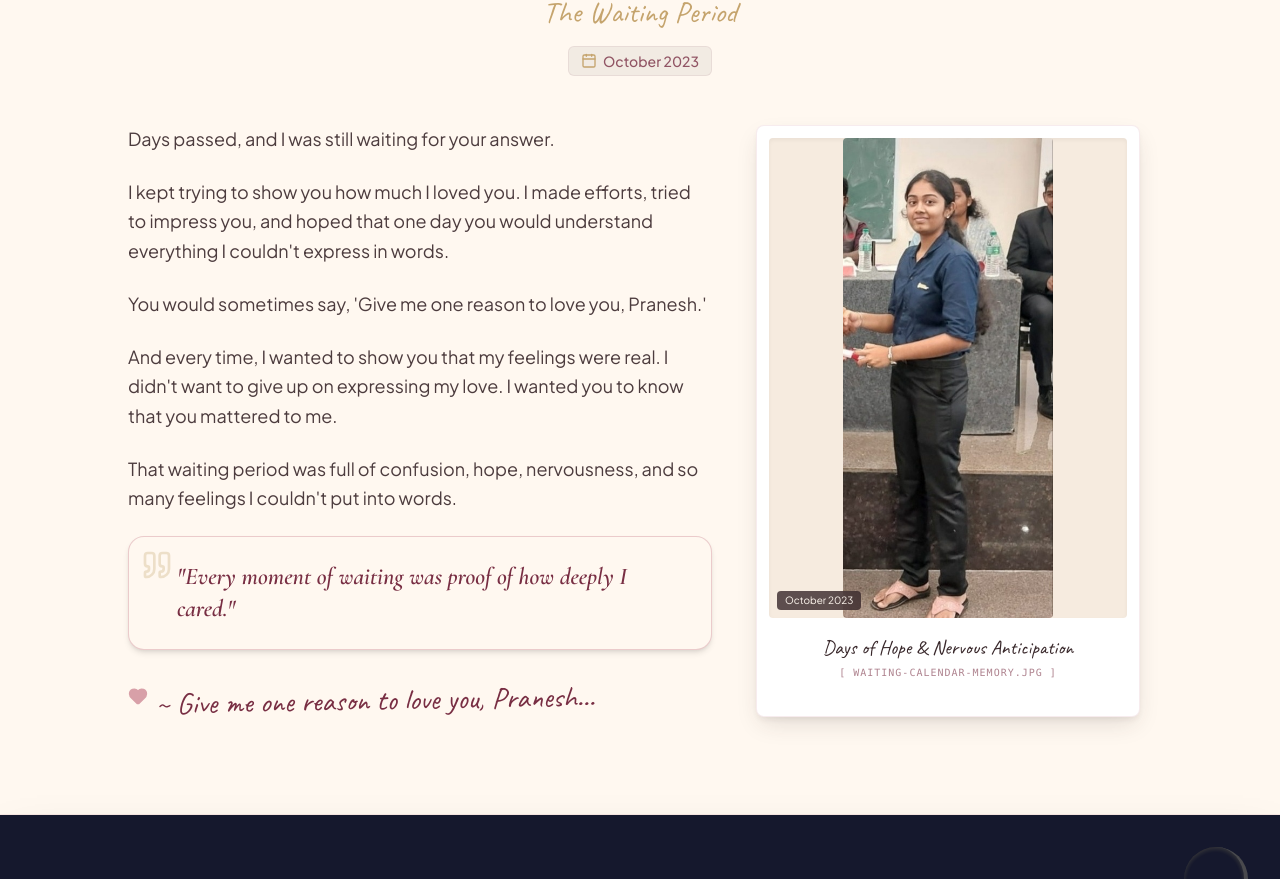
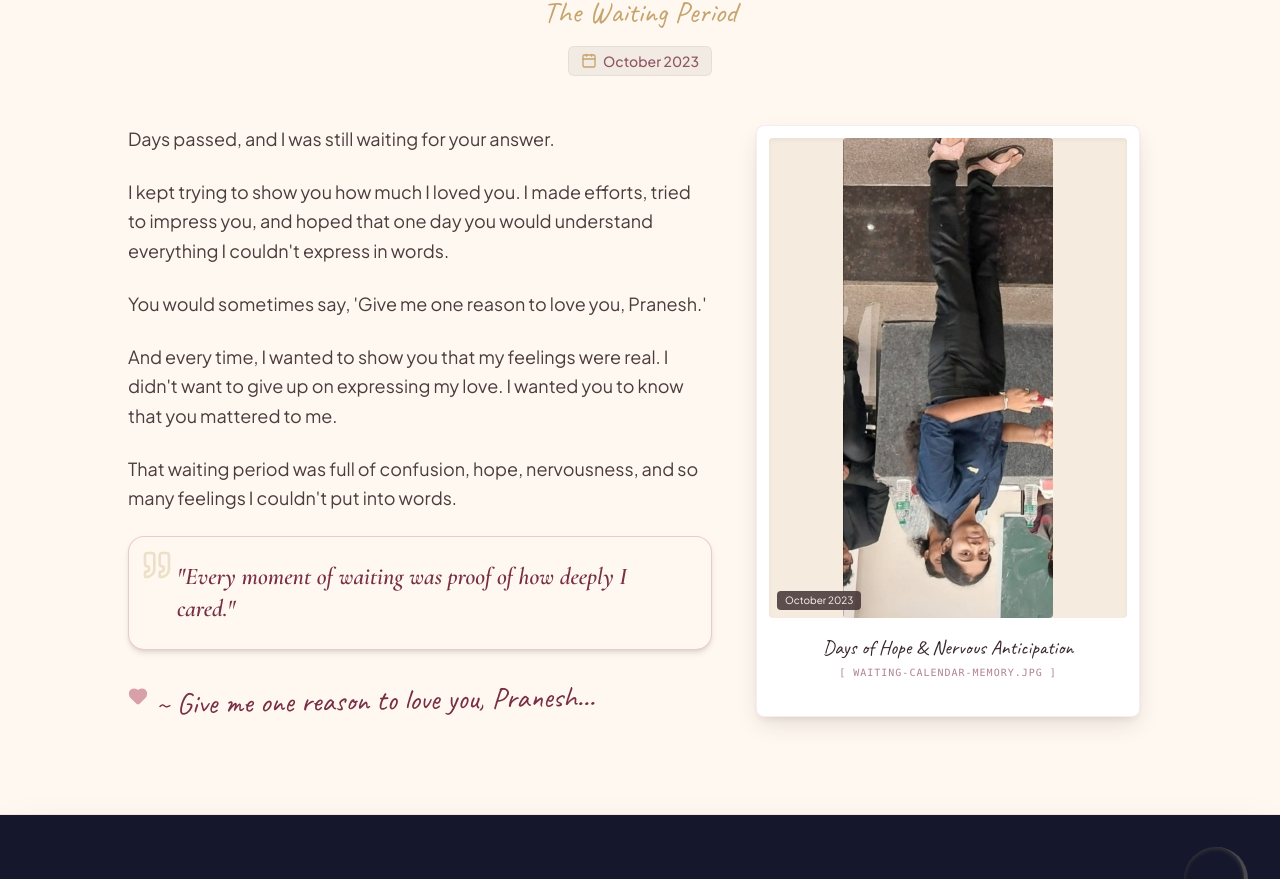
Before and after one commit to Pranesh003/anniversary_story_website, a React (Vite) app: page / in a window 1280 px wide. Shown: the part 6787-7666 px from the top of the page. Built offline with nearby package versions, Linux system fonts and the light colour scheme.

Commit message:
Fix Chapter 6 photo orientation with 180 deg flip and new v7 asset URL

```diff
--- a/src/data/story.ts
+++ b/src/data/story.ts
@@ -142,7 +142,7 @@ export const STORY_CHAPTERS: StoryChapterData[] = [
     handwrittenCaption: "Give me one reason to love you, Pranesh...",
     highlightText: "Every moment of waiting was proof of how deeply I cared.",
     imagePlaceholderName: "waiting-calendar-memory.jpg",
-    defaultImageUrl: "/images/waiting-calendar-memory.jpg?v=6",
+    defaultImageUrl: "/images/waiting-calendar-memory-v7.jpg",
     imageCaption: "Days of Hope & Nervous Anticipation",
     theme: "cream"
   },
```
Also changed, not shown: public/images/waiting-calendar-memory-v7.jpg (added), public/images/waiting-calendar-memory.jpg.
